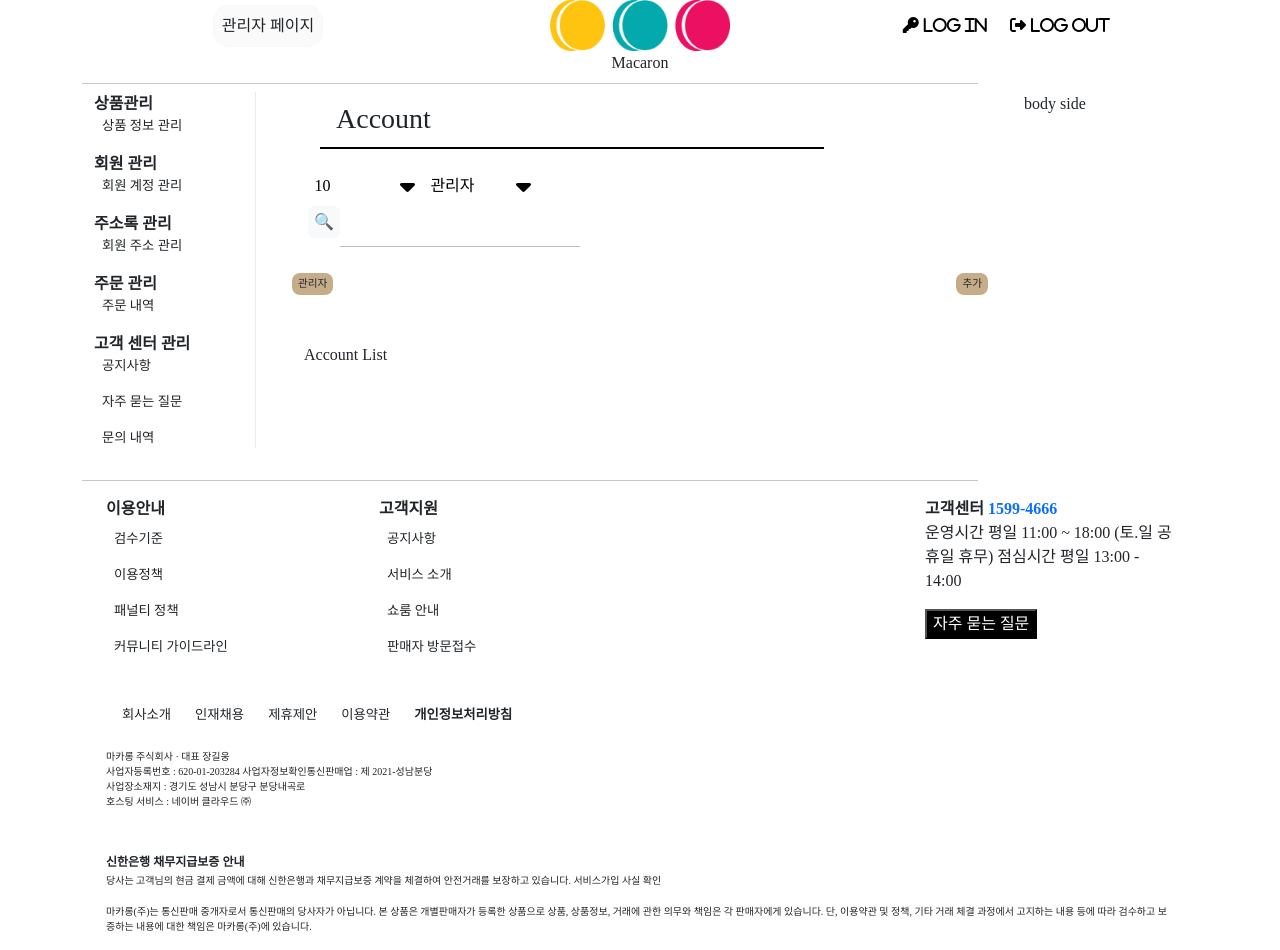
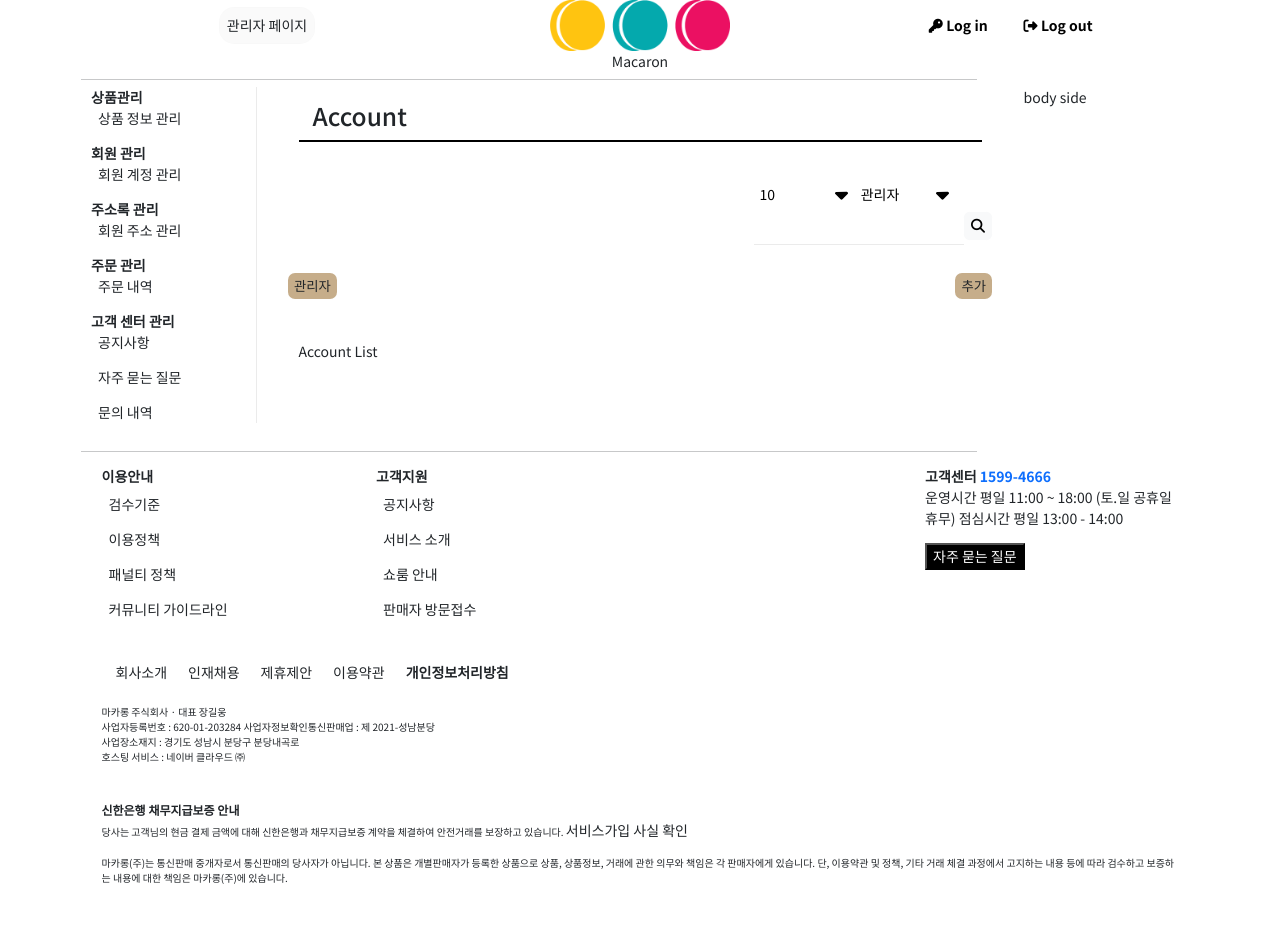
Before and after one commit to KH-IT-Warriors/semi, a Java web app: template src/main/webapp/WEB-INF/views/admin/user/list.jsp in a window 1280 px wide. After the commit the page ends 884 px from the top, so only its background shows below. Run offline with Tomcat 11, a stand-in JSP engine, Linux system fonts and the light colour scheme; the template is opened without the code that fills it, so the values that code supplies are empty; some libraries are stand-ins or nearby versions.

Commit message:
User view 페이지 스타일 수정 (#49)
* fix: user view 페이지 사용 라이브러리 cdn -> webjars 로 변경

* fix: input-form, profile-img 스타일 수정

* fix: profile-img 정렬 및 스타일 수정

* fix: view 페이지 파티션 클래스 간소화

* feat: 글꼴, 글씨 크기 균일

* fix: title 스타일 수정

* fix: 계정 목록 검색 UI 재배치, 아이콘 변경

```diff
--- a/src/main/webapp/WEB-INF/views/admin/user/list-1.jsp
+++ b/src/main/webapp/WEB-INF/views/admin/user/list-1.jsp
@@ -4,10 +4,10 @@
 <div class='container-fluid'>
   <div class='row'>
     <div class="col-12">
-      <h3 class="title w-75">Account</h3>
+      <h3 class="title">Account</h3>
     </div>
   </div>
-  <div class='col-12 d-flex justify-content-start'>
+  <div class='col-12 d-flex justify-content-end'>
     <form action="/admin/user/list" method="get" id="search-form">
       <select name="amount">
         <option value="10">10</option>
@@ -19,23 +19,25 @@
         <option value="normal">일반 사용자</option>
       </select>
       <span class='d-flex justify-content-center'>
-        <button class='btn btn-light align-self-center' id='search-button'>🔍</button>
-        <input class='form-control input-forms' type='text' name='keyword' id='search'>
+        <input class='form-control input-forms mb-4' type='text' name='keyword' id='search'>
+        <button class='btn btn-light align-self-center' id='search-button'>
+          <i class="fa-solid fa-magnifying-glass"></i>
+        </button>
       </span>
     </form>
   </div>
   <div class='col-12 d-flex justify-content-between'>
     <C:choose>
       <C:when test="${requestScope.criteria.type == 'admin'}">
-        <button class='btn btn-outline-dark btn-sm-custom btn-custom-margin to-normal' id='switch-user-type'>일반
+        <button class='btn btn-outline-dark btn-sm-custom mt-2 mb-5 to-normal' id='switch-user-type'>일반
           사용자
         </button>
       </C:when>
       <C:otherwise>
-        <button class='btn btn-outline-dark btn-sm-custom btn-custom-margin to-admin' id='switch-user-type'>관리자</button>
+        <button class='btn btn-outline-dark btn-sm-custom mt-2 mb-5 to-admin' id='switch-user-type'>관리자</button>
       </C:otherwise>
     </C:choose>
-    <button class='btn btn-outline-dark btn-sm-custom btn-custom-margin' id='add-account'>추가</button>
+    <button class='btn btn-outline-dark btn-sm-custom mt-2 mb-5' id='add-account'>추가</button>
   </div>
   <div class='row'>
     <div class='col-12'>
@@ -45,7 +47,7 @@
           <li>
             <div class='d-flex'>
               <div>
-                <img class='profileImg' src='' alt='프사'>
+                <img class='profile-img' src='' alt='프사'>
               </div>
               <div>
                 <C:choose>
--- a/src/main/webapp/WEB-INF/views/admin/user/list.jsp
+++ b/src/main/webapp/WEB-INF/views/admin/user/list.jsp
@@ -4,19 +4,12 @@
 <html>
 <head>
   <meta charset="UTF-8">
-  <link
-    href="https://cdn.jsdelivr.net/npm/bootstrap@5.2.3/dist/css/bootstrap.min.css"
-    rel="stylesheet"
-    integrity="sha384-rbsA2VBKQhggwzxH7pPCaAqO46MgnOM80zW1RWuH61DGLwZJEdK2Kadq2F9CUG65"
-    crossorigin="anonymous">
-  <script src="https://cdn.jsdelivr.net/npm/jquery/dist/jquery.min.js"></script>
+  <link rel="stylesheet" href="${pageContext.request.contextPath}/webjars/bootstrap/5.2.3/css/bootstrap.css">
+  <script src="${pageContext.request.contextPath}/webjars/bootstrap/5.2.3/js/bootstrap.bundle.js"></script>
+  <script src="${pageContext.request.contextPath}/webjars/jquery/3.6.4/jquery.js"></script>
   <script
     src="https://cdn.jsdelivr.net/npm/@popperjs/core@2.11.6/dist/umd/popper.min.js"
     integrity="sha384-oBqDVmMz9ATKxIep9tiCxS/Z9fNfEXiDAYTujMAeBAsjFuCZSmKbSSUnQlmh/jp3"
-    crossorigin="anonymous"></script>
-  <script
-    src="https://cdn.jsdelivr.net/npm/bootstrap@5.2.3/dist/js/bootstrap.min.js"
-    integrity="sha384-cuYeSxntonz0PPNlHhBs68uyIAVpIIOZZ5JqeqvYYIcEL727kskC66kF92t6Xl2V"
     crossorigin="anonymous"></script>
   <link href="https://cdnjs.cloudflare.com/ajax/libs/font-awesome/6.3.0/css/all.min.css" rel="stylesheet">
   <link href='${pageContext.request.contextPath}/resources/css/register.css' rel='stylesheet'>
@@ -39,7 +32,7 @@
     </div>
     <div class="d-none d-md-block col-md-2">body side</div>
   </div>
-  <hr class="mt-3 mb-3">
+  <hr class="my-3">
   <div class="row footer">
     <jsp:include page="/WEB-INF/views/component/footer.jsp"></jsp:include>
   </div>
--- a/src/main/webapp/WEB-INF/views/admin/user/login.jsp
+++ b/src/main/webapp/WEB-INF/views/admin/user/login.jsp
@@ -23,12 +23,12 @@
     <div class="col-12 d-flex justify-content-center">
       <form action="/login" method="post" class="account-form">
         <div class="form-floating">
-          <input type="text" name="username" id="username" class="form-control input-forms"
+          <input type="text" name="username" id="username" class="form-control input-forms mb-4"
                  placeholder="아이디를 입력해주세요.">
           <label for="username" class="input-forms-label">아이디를 입력해주세요.</label>
         </div>
         <div class="form-floating">
-          <input type="password" name="password" id="password" class="form-control input-forms"
+          <input type="password" name="password" id="password" class="form-control input-forms mb-4"
                  placeholder="비밀번호를 입력해주세요.">
           <label for="password" class="input-forms-label">비밀번호를 입력해주세요.</label>
         </div>
--- a/src/main/webapp/WEB-INF/views/admin/user/modify-1.jsp
+++ b/src/main/webapp/WEB-INF/views/admin/user/modify-1.jsp
@@ -4,7 +4,7 @@
 <div class="container-fluid p-0">
   <div class="row">
     <div class="col-12">
-      <h3 class="title w-75">Modify</h3>
+      <h3 class="title">Modify</h3>
     </div>
   </div>
   <div class="row">
--- a/src/main/webapp/resources/css/register.css
+++ b/src/main/webapp/resources/css/register.css
@@ -1,21 +1,13 @@
-/* @font-face {
-    font-family: "intervogue";
-    src: url(intervogue-light.otf);
-    font-weight: normal;
-    font-style: normal;
-} */
+@import
+url('https://fonts.googleapis.com/css2?family=Jost:ital,wght@0,100;0,200;0,500;1,100;1,200;1,300&family=Noto+Sans+KR:wght@100;300;400;500;700&display=swap');
 
-body {
-  font-family: "intervogue";
+* {
+  font-family: 'Noto Sans KR', sans-serif;
+  font-size: 14px;
 }
 
 .hidden {
   display: none;
-}
-
-h3 {
-  font-family: "intervogue";
-  margin: 10px 0px 25px 0px;
 }
 
 .term-form {
@@ -73,9 +65,8 @@
 }
 
 .btn-custom {
-  padding: 8px 12px 8px 12px;
-  margin: 0px 0px 0px 10px;
-  font-size: 10pt;
+  padding: 6px 9px 6px 9px;
+  font-size: 12pt;
   border-radius: 15px;
   background-color: #C6AD8A;
   border-radius: 0.5rem;
@@ -84,15 +75,11 @@
 
 .btn-sm-custom {
   padding: 3px 6px 3px 6px;
-  font-size: 8pt;
+  font-size: 10pt;
   border-radius: 15px;
   background-color: #C6AD8A;
   border-radius: 0.5rem;
   border: none;
-}
-
-.btn-custom-margin {
-  margin: 6px 0px 3rem 0px;
 }
 
 .account-form {
@@ -102,18 +89,15 @@
   flex-flow: column wrap;
   justify-content: flex-start;
   align-items: center;
-
-  overflow-y: auto;
 }
 
 .input-forms {
   width: 450px;
-  padding: 12px 10px 12px 10px;
-  margin: 0px 0px 20px 0px;
+  padding: 9px 6px 9px 6px;
   border-top: none;
   border-left: none;
   border-right: none;
-  border-bottom: 1px solid #00000040;
+  border-bottom: 1px solid #ebebeb;
   box-shadow: none;
   border-radius: 0;
 }
@@ -210,13 +194,15 @@
   max-height: 100px;
   min-width: 100px;
   min-height: 100px;
-  border: 1px solid black;
+  border: 1px solid #ebebeb;
+  border-radius: 50%;
   margin: 0px 1rem 0px 0.4rem;
+  flex: 0 1 0;
 }
 
 .title {
+  margin: 1rem 0px 3rem 0px;
   border-bottom: 2px solid black;
-  margin-left: 1rem;
   padding-bottom: 0.7rem;
   text-indent: 1rem;
 }
@@ -261,13 +247,6 @@
   margin: 0px 2rem 0px 0px;
 }
 
-.profile-img {
-  min-width: 100px;
-  min-height: 100px;
-  border: 1px solid black;
-  margin: 0px 1rem 0px 0.4rem;
-  flex: 0 1 0;
-}
 /*List*/
 
 #search-form{
@@ -289,13 +268,6 @@
 
 li {
   list-style: none;
-}
-
-.profileImg {
-  min-width: 100px;
-  min-height: 100px;
-  border: 1px solid black;
-  margin-right: 10px;
 }
 
 select {
```
Also changed, not shown: src/main/webapp/WEB-INF/views/admin/user/item-1.jsp (+5 -5 lines), src/main/webapp/WEB-INF/views/admin/user/item.jsp (+4 -11 lines), src/main/webapp/WEB-INF/views/admin/user/modify.jsp (+4 -11 lines), src/main/webapp/WEB-INF/views/admin/user/register-1.jsp (+6 -6 lines), src/main/webapp/WEB-INF/views/admin/user/register.jsp (+4 -11 lines).
